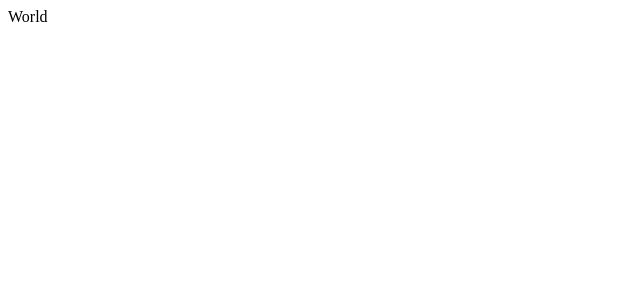
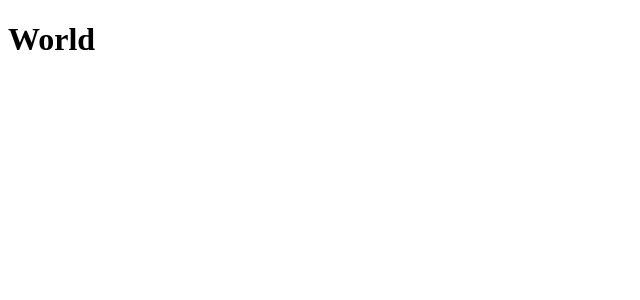
Before and after one commit to vvorkcloudtech/class-103Evening, a React app: page / in a window 1280 px wide. Shown: the top 300 px of the page, without its empty margins (0-640 px from the left). Built offline with nearby package versions, Linux system fonts and the light colour scheme; the HTML template or start-up script is replaced by a standard one.

Commit message:
Added h1 tag inside app.jsx

```diff
--- a/src/js/components/App.jsx
+++ b/src/js/components/App.jsx
@@ -4,7 +4,12 @@ class App extends React.Component {
   render() {
     return (
       <div>
-        <div>World</div>
+        <div>
+          <h1>
+            World
+          </h1>
+        </div>
+
       </div>
     );
   }
```
Also changed, not shown: 1 other file (tests, documents, lock files or other folders).
